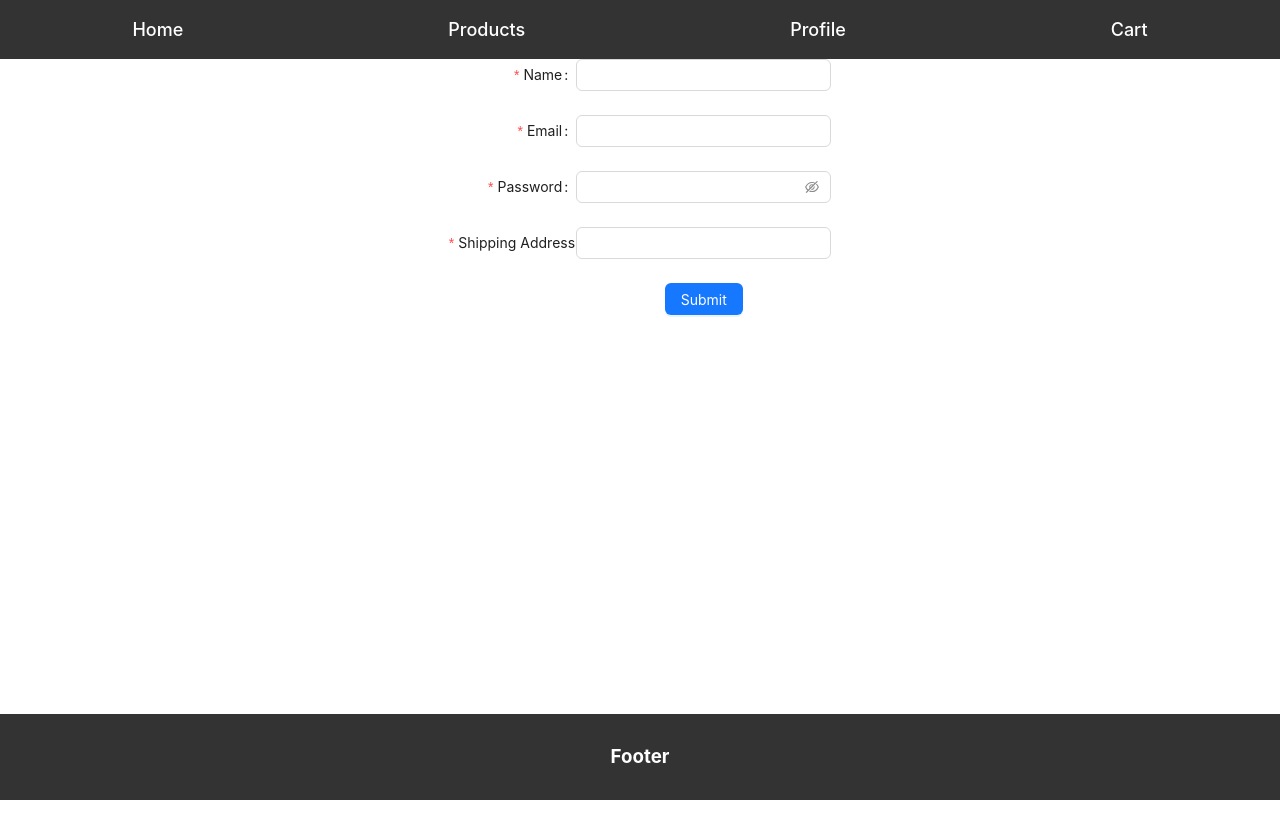
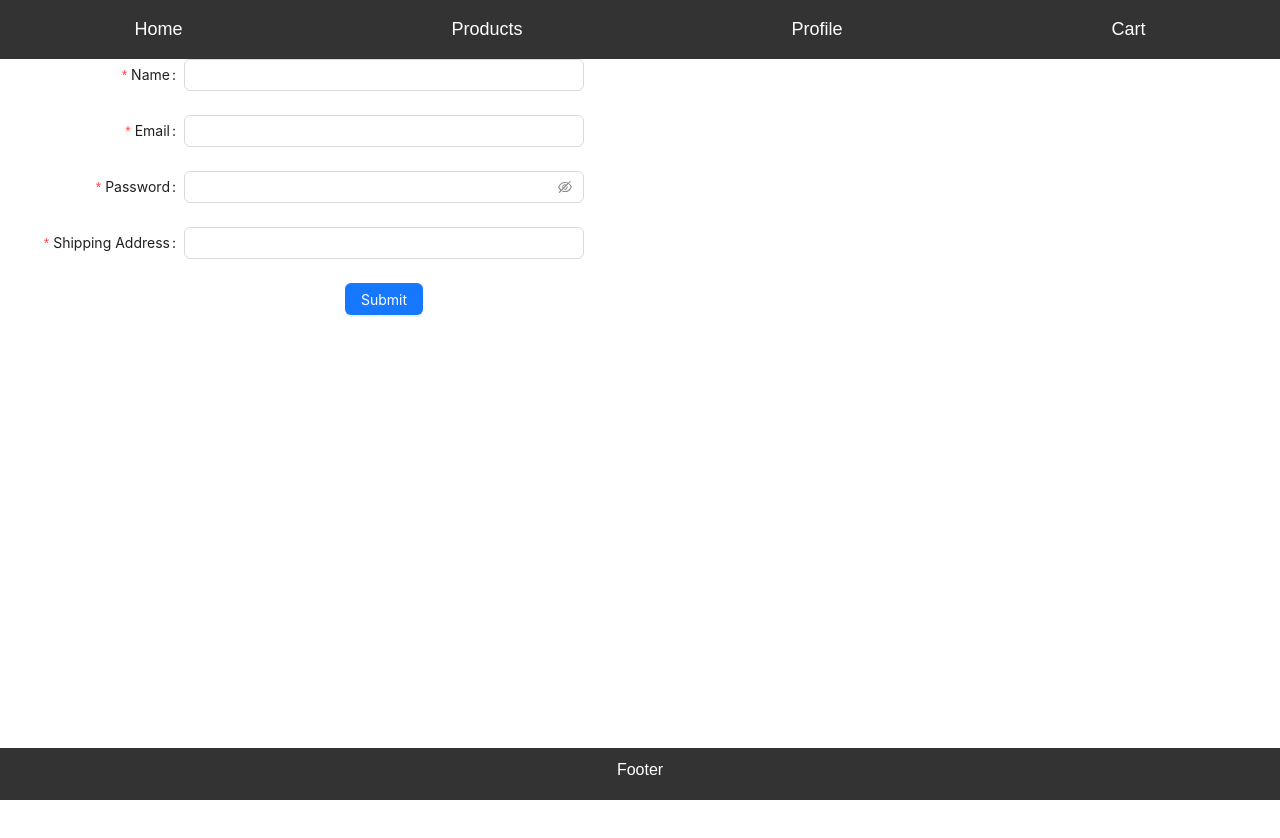
Before and after one commit to Pablogs989/EcommerceReact, a React (Vite) app: page /register in a window 1280 px wide. Shown: the top 838 px of the page. Before the commit the page ends 800 px from the top, so only its background shows below. Built offline with nearby package versions, Linux system fonts and the light colour scheme.

Commit message:
scss profile/footer

```diff
--- a/src/App.jsx
+++ b/src/App.jsx
@@ -14,9 +14,11 @@ import Register from "./components/Register/Register";
 
 function App() {
   return (
-    <>
+    <div className="App">
       <body>
         <Router>
+        <div className="content">
+
           <Header />
           <UserProvider>
             <ProductProvider>
@@ -30,10 +32,11 @@ function App() {
               </Routes>
             </ProductProvider>
           </UserProvider>
+          </div>
           <Footer />
         </Router>
       </body>
-    </>
+    </div>
   );
 }
 
--- a/src/App.scss
+++ b/src/App.scss
@@ -1,12 +1,19 @@
 #root {
-    max-width: 90vw;
+    max-width: 100vw;
     margin: 0 auto;
     text-align: center;
   }
 
-  body {
+  body, html {
     margin: 0;
+    padding: 0;
+    height: 100%;
+    font-family: Arial, sans-serif;
     display: flex;
     flex-direction: column;
     min-height: 100vh;
   }
+
+  .content {
+    min-height: 200vh;
+  }
--- a/src/components/Footer/Footer.jsx
+++ b/src/components/Footer/Footer.jsx
@@ -1,10 +1,30 @@
-import React from "react";
-import "./Footer.scss";
+import React, { useState, useEffect } from 'react';
+import './Footer.scss';
 
 const Footer = () => {
+  const [isVisible, setIsVisible] = useState(true);
+
+  useEffect(() => {
+    let lastScrollTop = 0;
+    const handleScroll = () => {
+      const currentScroll = document.documentElement.scrollTop;
+      if (currentScroll > lastScrollTop) {
+        setIsVisible(false);
+      } else {
+        setIsVisible(true);
+      }
+      lastScrollTop = currentScroll <= 0 ? 0 : currentScroll;
+    };
+
+    window.addEventListener('scroll', handleScroll);
+    return () => {
+      window.removeEventListener('scroll', handleScroll);
+    };
+  }, []);
+
   return (
-    <footer>
-      <h3>Footer</h3>
+    <footer className={`footer ${isVisible ? 'visible' : 'hidden'}`}>
+      Footer
     </footer>
   );
 };
--- a/src/components/Footer/Footer.scss
+++ b/src/components/Footer/Footer.scss
@@ -1,9 +1,29 @@
-footer {
-    background-color: #333;
-    color: #fff;
-    text-align: center;
-    padding: 10px 0;
-    position: fixed;
-    bottom: 0;
-    width: 100%;
-  }
+// footer {
+//     background-color: #333;
+//     color: #fff;
+//     text-align: center;
+//     padding: 10px 0;
+//     position: fixed;
+//     bottom: 0;
+//     width: 100%;
+//   }
+
+.footer {
+  position: fixed;
+  bottom: 0;
+  width: 100%;
+  height: 4vh;
+  background: #333;
+  color: #fff;
+  text-align: center;
+  padding: 10px 0;
+  transition: transform 0.3s ease-in-out;
+}
+
+.footer.hidden {
+  transform: translateY(100%);
+}
+
+.footer.visible {
+  transform: translateY(0);
+}
--- a/src/components/Profile/Profile.jsx
+++ b/src/components/Profile/Profile.jsx
@@ -1,6 +1,8 @@
 import React, { useContext, useEffect } from "react";
 import { UserContext } from "../../context/UserContext/UserState";
 import { Button, Spin } from "antd";
+import "./Profile.scss";
+
 
 const Profile = () => {
   const { getLoggedUserInfo, user, token, logout } = useContext(UserContext);
@@ -16,30 +18,33 @@ const Profile = () => {
   if (!user) {
     return <Spin size="large" />;
   }
+
   return (
-    <div>
-      <p>Name: {user.user.name}</p>
-      <p>Email: {user.user.email}</p>
-      <p>Shipping Address: {user.user.shippingAddress}</p>
-      <p>Orders:</p>
-      {
-        user.user.Orders.map((order) => (
-          <div key={order.id} style={{ marginBottom: "20px" }}>
+    <div className="profile">
+      <div className="user-info">
+        <p>Name: {user.user.name}</p>
+        <p>Email: {user.user.email}</p>
+        <p>Shipping Address: {user.user.shippingAddress}</p>
+      </div>
+      <div className="orders">
+        <p>Orders:</p>
+        {user.user.Orders.map((order) => (
+          <div key={order.id} className="order-card">
             <h2>Pedido ID: {order.id}</h2>
             {order.Products.length === 0 ? (
               <p>Este pedido no tiene productos.</p>
             ) : (
               <ul>
                 {order.Products.map((product) => (
-                  <li key={product.ProductOrder.ProductId}>
+                  <p key={product.ProductOrder.ProductId}>
                     <strong>{product.name}</strong>
-                  </li>
+                  </p>
                 ))}
               </ul>
             )}
           </div>
-        ))
-      }
+        ))}
+      </div>
       <Button danger onClick={handleLogout}>
         Logout
       </Button>
--- /dev/null
+++ b/src/components/Profile/Profile.scss
@@ -0,0 +1,58 @@
+// Profile.module.scss
+.profile {
+    padding: 20px;
+    font-family: Arial, sans-serif;
+
+    .user-info {
+      margin-bottom: 20px;
+
+      p {
+        margin: 0 0 10px;
+      }
+    }
+
+    .orders {
+        display: flex;
+        flex-direction: column;
+        align-items: center;
+      p {
+        font-size: 1.2em;
+        font-weight: bold;
+      }
+
+      .order-card {
+        background-color: #31a0a4;
+        border: 1px solid #1e16bc;
+        border-radius: 5px;
+        padding: 15px;
+        margin-bottom: 20px;
+        box-shadow: 0 2px 4px rgba(196, 194, 194, 0.1);
+        width: 50vw;
+
+        h2 {
+          margin-top: 0;
+          font-size: 1.2em;
+          color: #333;
+        }
+
+        p {
+          margin: 5px 0;
+        }
+
+        ul {
+          list-style-type: none;
+          padding: 0;
+
+          p {
+            margin: 5px 0;
+            font-size: 1em;
+            color: #555;
+
+            strong {
+              color: #333;
+            }
+          }
+        }
+      }
+    }
+  }
```
